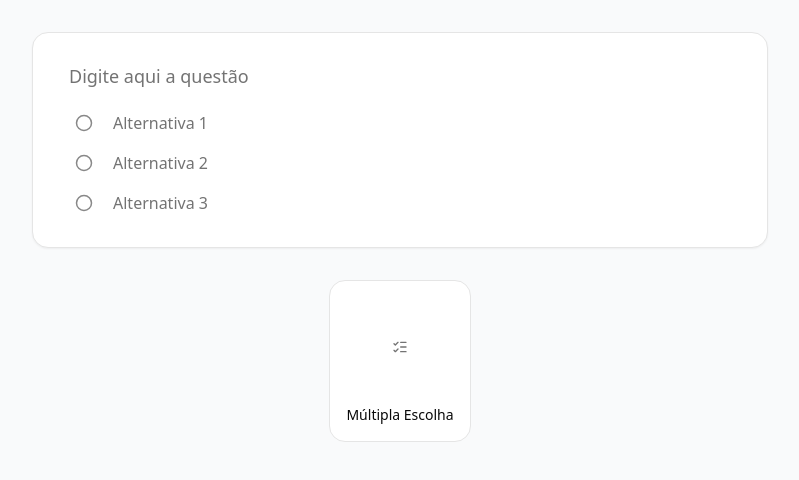
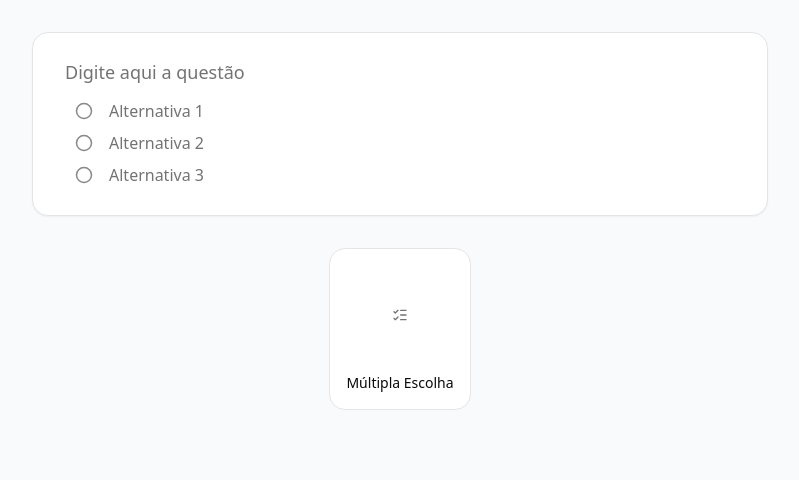
Before and after one commit to thiagomendesdev/quiz-3, a Vue app: page / in a window 1280 px wide. Shown: the top 480 px of the page, without its empty margins (240-1039 px from the left). Built offline with nearby package versions, Linux system fonts and the light colour scheme; what imagekit-javascript would draw is missing.

Commit message:
paddings dos inputs

```diff
--- a/src/assets/quill.css
+++ b/src/assets/quill.css
@@ -1,7 +1,7 @@
 /* Base styles for Quill Editor */
 .ql-editor {
-  @apply p-0 min-h-[38px] h-auto text-sm text-foreground;
-  padding: 8px 12px !important;
+  @apply p-0 h-auto text-sm text-foreground;
+  padding: 4px 8px !important;
   box-sizing: border-box !important;
   outline: none !important;
 }
@@ -28,25 +28,25 @@
   @apply text-muted-foreground;
   font-style: normal !important;
   padding: 0 !important;
-  left: 12px !important;
-  right: 12px !important;
-  top: 8px !important;
-  bottom: 8px !important;
+  left: 8px !important;
+  right: 8px !important;
+  top: 4px !important;
+  bottom: 4px !important;
   position: absolute !important;
 }
 
 /* Override Quill's default styles */
 .ql-container .ql-editor {
-  padding: 8px 12px !important;
+  padding: 4px 8px !important;
   outline: none !important;
 }
 
 .ql-container .ql-editor.ql-blank::before {
   padding: 0 !important;
-  left: 12px !important;
-  right: 12px !important;
-  top: 8px !important;
-  bottom: 8px !important;
+  left: 8px !important;
+  right: 8px !important;
+  top: 4px !important;
+  bottom: 4px !important;
 }
 
 /* Remove default Quill focus styles */
@@ -88,5 +88,5 @@
 /* Multi-line specific styles */
 .ql-editor.multi-line {
   @apply min-h-[38px] h-auto overflow-y-auto;
-  padding: 8px 12px !important;
+  padding: 4px 8px !important;
 }
```
